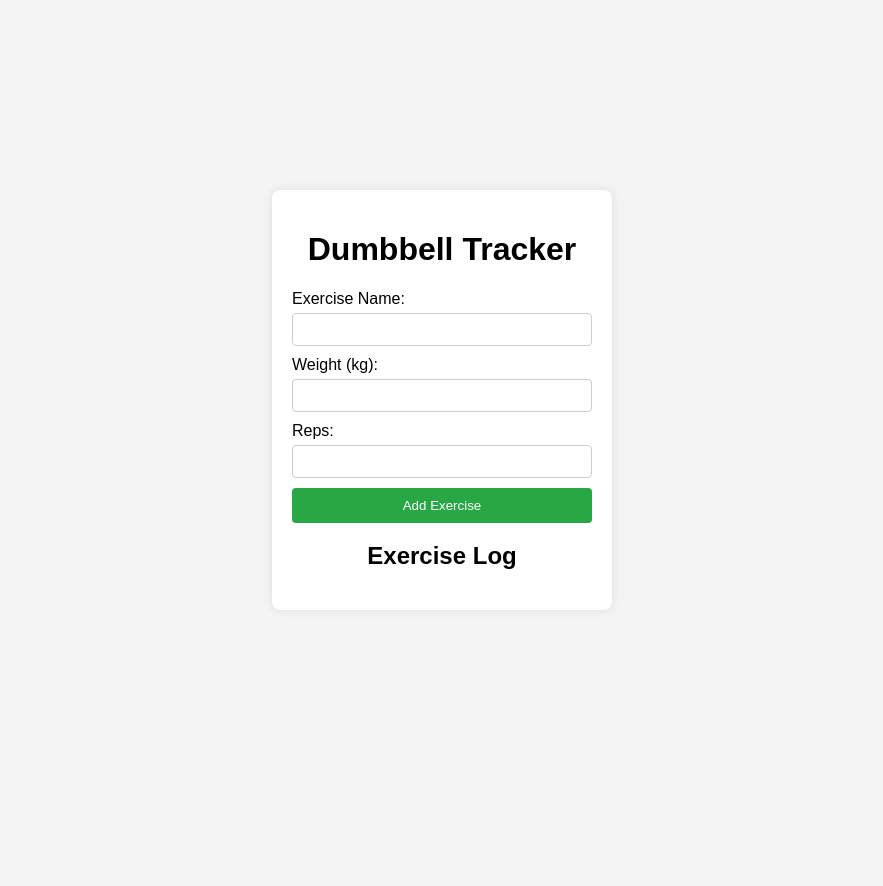
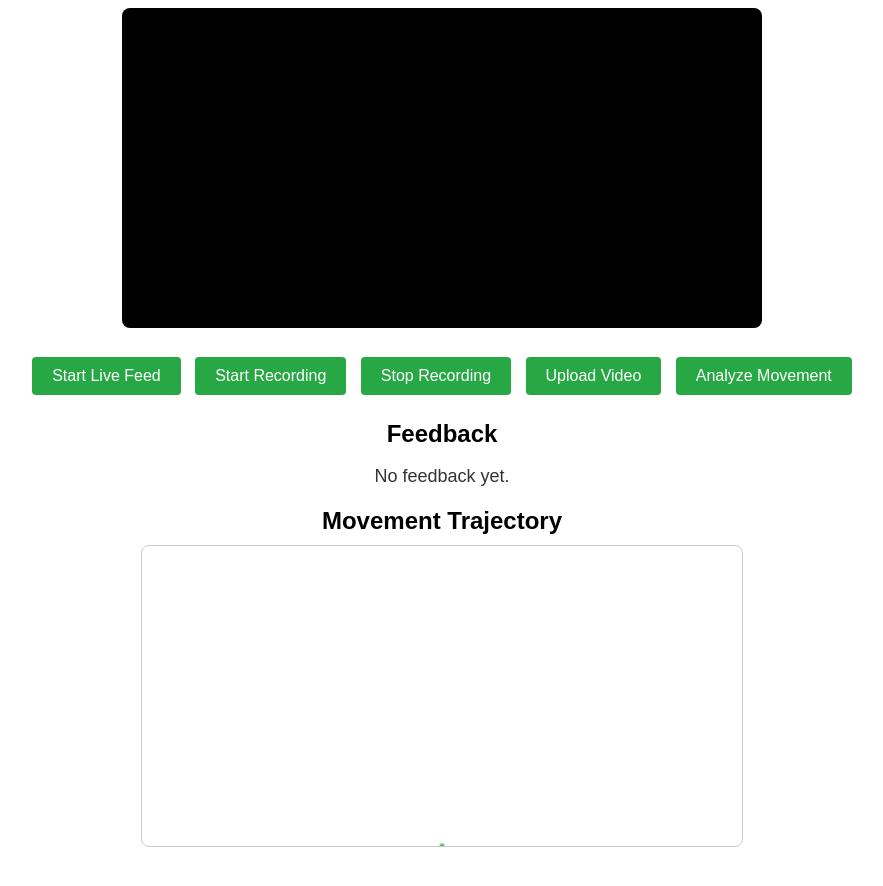
Before and after one commit to sainikithavantari/dumbell-tracker, a plain HTML site: page index.html in a window 1280 px wide. Shown: the whole page, without its empty margins (198-1081 px from the left). Before the commit the page ends 800 px from the top, so only its background shows below. Drawn offline with Linux system fonts and the light colour scheme; no server answers.

Commit message:
Update index.html

```diff
--- a/index.html
+++ b/index.html
@@ -3,7 +3,7 @@
 <head>
     <meta charset="UTF-8">
     <meta name="viewport" content="width=device-width, initial-scale=1.0">
-    <title>Dumbbell Tracker</title>
+    <title>Dumbbell Movement Tracker</title>
     <style>
         body {
             font-family: Arial, sans-serif;
@@ -21,151 +21,207 @@
             padding: 20px;
             border-radius: 8px;
             box-shadow: 0 0 10px rgba(0, 0, 0, 0.1);
-            width: 300px;
-        }
-
-        h1, h2 {
+            width: 90%;
+            max-width: 1200px;
             text-align: center;
         }
 
-        form {
-            display: flex;
-            flex-direction: column;
+        h1 {
+            margin-bottom: 20px;
         }
 
-        label {
-            margin-bottom: 5px;
+        .video-container {
+            margin-bottom: 20px;
         }
 
-        input {
-            margin-bottom: 10px;
-            padding: 8px;
-            border: 1px solid #ccc;
-            border-radius: 4px;
+        video {
+            width: 100%;
+            max-width: 640px;
+            border-radius: 8px;
+            background-color: #000;
         }
 
-        button {
-            padding: 10px;
+        .controls {
+            margin-bottom: 20px;
+        }
+
+        .controls button {
+            padding: 10px 20px;
+            margin: 5px;
+            border: none;
+            border-radius: 4px;
             background-color: #28a745;
             color: #fff;
-            border: none;
-            border-radius: 4px;
             cursor: pointer;
+            font-size: 16px;
         }
 
-        button:hover {
+        .controls button:hover {
             background-color: #218838;
         }
 
-        ul {
-            list-style-type: none;
-            padding: 0;
+        .feedback {
+            margin-bottom: 20px;
         }
 
-        li {
-            background-color: #f8f9fa;
+        .feedback h2 {
             margin-bottom: 10px;
-            padding: 10px;
-            border-radius: 4px;
-            display: flex;
-            justify-content: space-between;
-            align-items: center;
         }
 
-        li button {
-            background-color: #dc3545;
-            border: none;
-            color: #fff;
-            padding: 5px 10px;
-            border-radius: 4px;
-            cursor: pointer;
+        #feedbackText {
+            font-size: 18px;
+            color: #333;
         }
 
-        li button:hover {
-            background-color: #c82333;
+        .plot-container {
+            margin-bottom: 20px;
+        }
+
+        .plot-container h2 {
+            margin-bottom: 10px;
+        }
+
+        canvas {
+            width: 100%;
+            max-width: 600px;
+            height: 300px;
+            border: 1px solid #ccc;
+            border-radius: 8px;
         }
     </style>
 </head>
 <body>
     <div class="container">
-        <h1>Dumbbell Tracker</h1>
+        <h1>Dumbbell Movement Tracker</h1>
 
-        <!-- Form to add a new dumbbell exercise -->
-        <form id="exerciseForm">
-            <label for="exerciseName">Exercise Name:</label>
-            <input type="text" id="exerciseName" name="exerciseName" required>
+        <!-- Video Feed Section -->
+        <div class="video-container">
+            <video id="videoFeed" autoplay muted></video>
+        </div>
 
-            <label for="weight">Weight (kg):</label>
-            <input type="number" id="weight" name="weight" required>
+        <!-- Controls Section -->
+        <div class="controls">
+            <button id="startFeed">Start Live Feed</button>
+            <button id="startRecording">Start Recording</button>
+            <button id="stopRecording">Stop Recording</button>
+            <button id="uploadVideo">Upload Video</button>
+            <button id="analyzeMovement">Analyze Movement</button>
+        </div>
 
-            <label for="reps">Reps:</label>
-            <input type="number" id="reps" name="reps" required>
+        <!-- Feedback Section -->
+        <div class="feedback">
+            <h2>Feedback</h2>
+            <p id="feedbackText">No feedback yet.</p>
+        </div>
 
-            <button type="submit">Add Exercise</button>
-        </form>
-
-        <!-- Display the list of exercises -->
-        <h2>Exercise Log</h2>
-        <ul id="exerciseList"></ul>
+        <!-- Trajectory Plot Section -->
+        <div class="plot-container">
+            <h2>Movement Trajectory</h2>
+            <canvas id="trajectoryPlot"></canvas>
+        </div>
     </div>
 
     <script>
-        document.addEventListener('DOMContentLoaded', () => {
-            const exerciseForm = document.getElementById('exerciseForm');
-            const exerciseList = document.getElementById('exerciseList');
+        // JavaScript for Frontend Functionality
 
-            // Fetch and display exercises
-            fetchExercises();
+        // Video Feed
+        const videoFeed = document.getElementById('videoFeed');
+        const startFeedButton = document.getElementById('startFeed');
+        const startRecordingButton = document.getElementById('startRecording');
+        const stopRecordingButton = document.getElementById('stopRecording');
+        const uploadVideoButton = document.getElementById('uploadVideo');
+        const analyzeMovementButton = document.getElementById('analyzeMovement');
+        const feedbackText = document.getElementById('feedbackText');
 
-            // Add new exercise
-            exerciseForm.addEventListener('submit', async (e) => {
-                e.preventDefault();
+        let mediaStream;
+        let mediaRecorder;
+        let recordedChunks = [];
 
-                const exerciseName = document.getElementById('exerciseName').value;
-                const weight = document.getElementById('weight').value;
-                const reps = document.getElementById('reps').value;
+        // Start Live Feed
+        startFeedButton.addEventListener('click', async () => {
+            try {
+                mediaStream = await navigator.mediaDevices.getUserMedia({ video: true, audio: false });
+                videoFeed.srcObject = mediaStream;
+                feedbackText.textContent = "Live feed started.";
+            } catch (error) {
+                feedbackText.textContent = "Error accessing camera: " + error.message;
+            }
+        });
 
-                const response = await fetch('/api/exercises', {
-                    method: 'POST',
-                    headers: {
-                        'Content-Type': 'application/json',
-                    },
-                    body: JSON.stringify({ exerciseName, weight, reps }),
-                });
+        // Start Recording
+        startRecordingButton.addEventListener('click', () => {
+            if (mediaStream) {
+                recordedChunks = [];
+                mediaRecorder = new MediaRecorder(mediaStream, { mimeType: 'video/webm' });
 
-                if (response.ok) {
-                    fetchExercises();
-                    exerciseForm.reset();
-                }
-            });
+                mediaRecorder.ondataavailable = (event) => {
+                    if (event.data.size > 0) {
+                        recordedChunks.push(event.data);
+                    }
+                };
 
-            // Fetch exercises from the backend
-            async function fetchExercises() {
-                const response = await fetch('/api/exercises');
-                const exercises = await response.json();
+                mediaRecorder.onstop = () => {
+                    const blob = new Blob(recordedChunks, { type: 'video/webm' });
+                    const url = URL.createObjectURL(blob);
+                    const a = document.createElement('a');
+                    a.href = url;
+                    a.download = 'recorded_video.webm';
+                    a.click();
+                    feedbackText.textContent = "Recording saved.";
+                };
 
-                exerciseList.innerHTML = '';
-                exercises.forEach(exercise => {
-                    const li = document.createElement('li');
-                    li.innerHTML = `
-                        <span>${exercise.exerciseName} - ${exercise.weight}kg x ${exercise.reps} reps</span>
-                        <button onclick="deleteExercise('${exercise._id}')">Delete</button>
-                    `;
-                    exerciseList.appendChild(li);
-                });
+                mediaRecorder.start();
+                feedbackText.textContent = "Recording started.";
+            } else {
+                feedbackText.textContent = "Please start the live feed first.";
             }
+        });
 
-            // Delete an exercise
-            window.deleteExercise = async (id) => {
-                const response = await fetch(`/api/exercises/${id}`, {
-                    method: 'DELETE',
-                });
+        // Stop Recording
+        stopRecordingButton.addEventListener('click', () => {
+            if (mediaRecorder && mediaRecorder.state === 'recording') {
+                mediaRecorder.stop();
+                feedbackText.textContent = "Recording stopped.";
+            }
+        });
 
-                if (response.ok) {
-                    fetchExercises();
+        // Upload Video
+        uploadVideoButton.addEventListener('click', () => {
+            const input = document.createElement('input');
+            input.type = 'file';
+            input.accept = 'video/*';
+            input.onchange = (event) => {
+                const file = event.target.files[0];
+                if (file) {
+                    const url = URL.createObjectURL(file);
+                    videoFeed.srcObject = null;
+                    videoFeed.src = url;
+                    feedbackText.textContent = "Video uploaded and ready for analysis.";
                 }
             };
+            input.click();
         });
+
+        // Analyze Movement
+        analyzeMovementButton.addEventListener('click', () => {
+            feedbackText.textContent = "Analyzing movement...";
+            // Simulate analysis (replace with actual API call to backend)
+            setTimeout(() => {
+                feedbackText.textContent = "Analysis complete: Ensure full arm extension for better results.";
+            }, 2000);
+        });
+
+        // Trajectory Plot (Placeholder)
+        const canvas = document.getElementById('trajectoryPlot');
+        const ctx = canvas.getContext('2d');
+
+        ctx.beginPath();
+        ctx.moveTo(50, 250);
+        ctx.lineTo(150, 150);
+        ctx.lineTo(250, 250);
+        ctx.strokeStyle = '#28a745';
+        ctx.lineWidth = 2;
+        ctx.stroke();
     </script>
 </body>
 </html>
```
